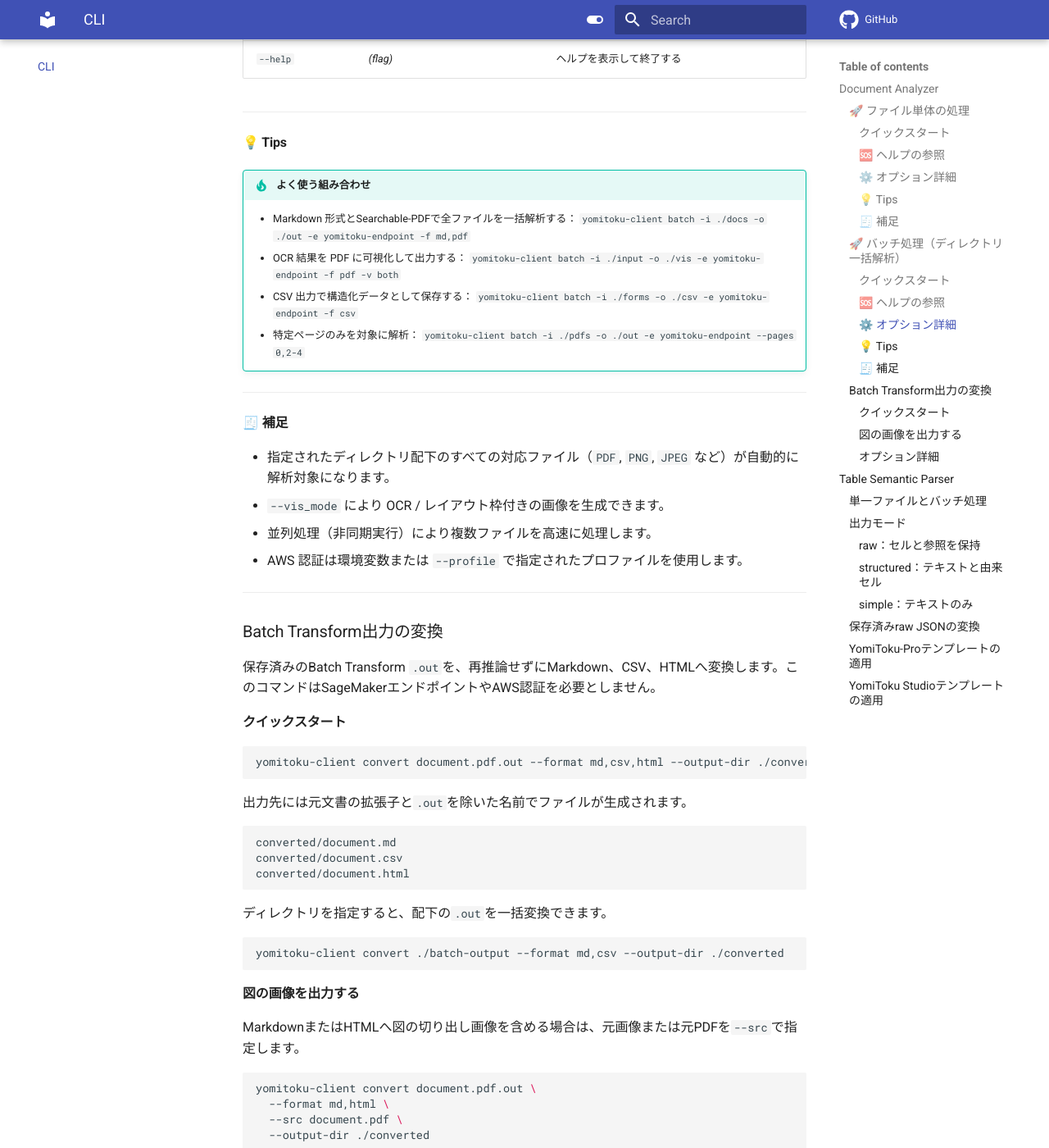
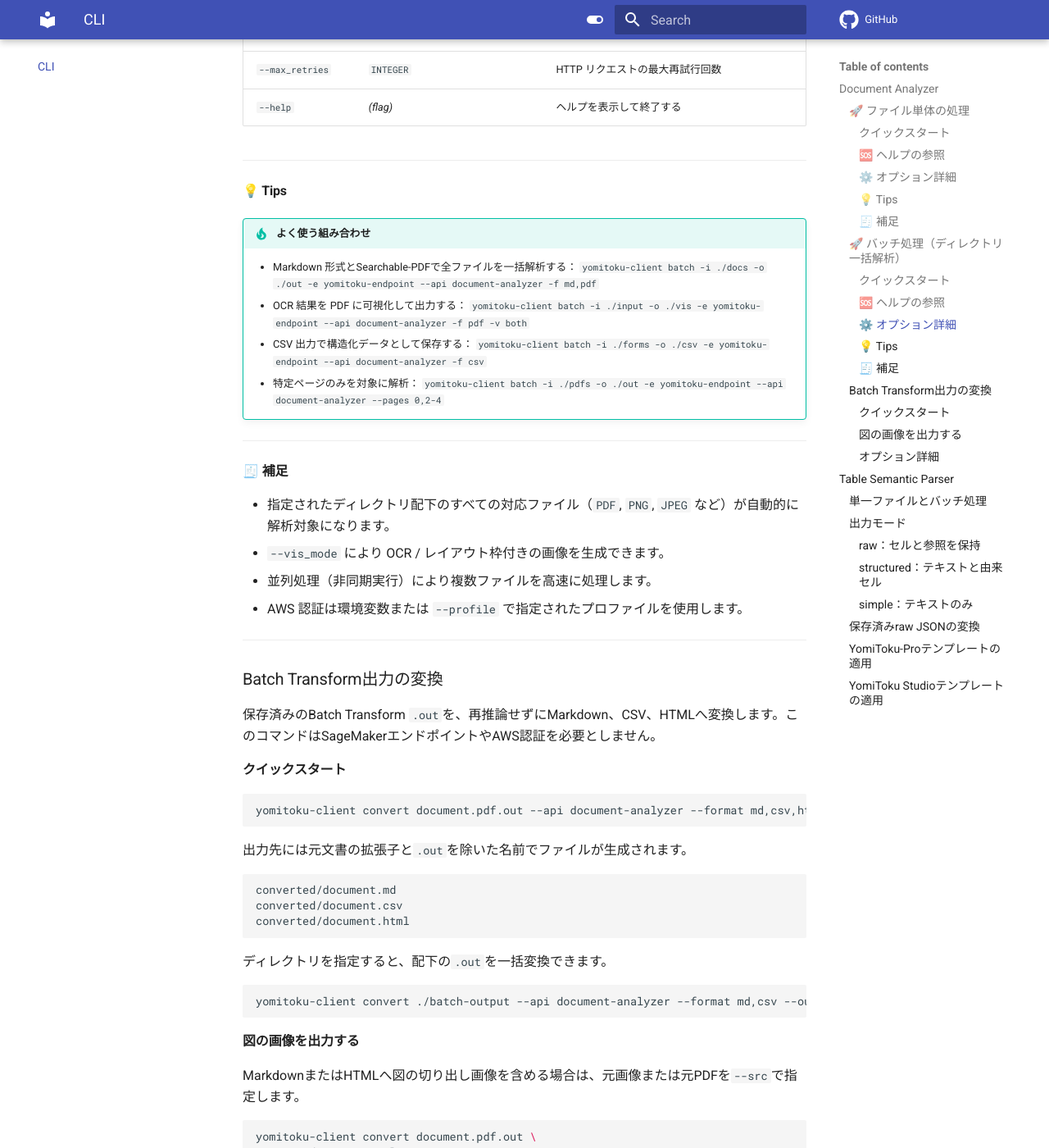
Before and after one commit to MLism-Inc/yomitoku-client, an MkDocs documentation site: the page built from docs/cli-usage.md, in a window 1280 px wide and 1400 px high, scrolled down 6512 px. Shown: the whole window at 82% size. Built offline with MkDocs 1.6.1 and Material for MkDocs 9.7.7, drawn with Linux system fonts in a browser that asks for light colours; comment, search, counter and statistics services are not loaded; some of the changed text lies outside the part shown.

Commit message:
Specify --api in the CLI examples
--api の指定を推奨する方針にしたため、ドキュメントの実行例もそれに合わせる。
例では短縮名ではなく正式名（--api document-analyzer）を使い、初見でも何を指定して
いるか分かるようにする。短縮名は cli-usage.md 冒頭の対応表で案内する。

Co-Authored-By: Claude Opus 5 (1M context) <noreply@anthropic.com>

````diff
--- a/docs/cli-usage.md
+++ b/docs/cli-usage.md
@@ -38,7 +38,7 @@ JSONに加えて、CSV、HTML、Markdown、Searchable PDFへの変換と、OCR
 #### クイックスタート
 
 ```bash
-yomitoku-client single ${path_file} -e ${endpoint_name} -r ${region} -f md -o demo
+yomitoku-client single ${path_file} -e ${endpoint_name} -r ${region} --api document-analyzer -f md -o demo
 ```
 
 | 引数             | 説明                                                         |
@@ -56,6 +56,7 @@ yomitoku-client single ${path_file} -e ${endpoint_name} -r ${region} -f md -o de
 > yomitoku-client single samples/demo.pdf \
 >   -e yomitoku-endpoint \
 >   -r ap-northeast-1 \
+>   --api document-analyzer \
 >   -f md \
 >   -o output/
 > ```
@@ -105,13 +106,13 @@ yomitoku-client single --help
 
 !!! tip "よく使う組み合わせ"
     - Markdown 形式とCSVで解析結果を保存する：
-    `yomitoku-client single invoice.pdf -e yomitoku-endpoint -f md,csv`
+    `yomitoku-client single invoice.pdf -e yomitoku-endpoint --api document-analyzer -f md,csv`
     - OCR 結果を PDF に埋め込み可視化する：
-    `yomitoku-client single report.pdf -e yomitoku-endpoint -f pdf -v both`
+    `yomitoku-client single report.pdf -e yomitoku-endpoint --api document-analyzer -f pdf -v both`
     - 中間JSONも同時に保存する：
-    `yomitoku-client single form.png -e yomitoku-endpoint -f csv --intermediate_save`
+    `yomitoku-client single form.png -e yomitoku-endpoint --api document-analyzer -f csv --intermediate_save`
     - 特定ページのみを解析：
-    `yomitoku-client single book.pdf -e yomitoku-endpoint --pages "1,2-5"`
+    `yomitoku-client single book.pdf -e yomitoku-endpoint --api document-analyzer --pages "1,2-5"`
 ---
 
 #### 🧾 補足
@@ -132,7 +133,7 @@ yomitoku-client single --help
 #### クイックスタート
 
 ```bash
-yomitoku-client batch -i ${input_dir} -o ${output_dir} -e ${endpoint_name} -r ${region} -f md
+yomitoku-client batch -i ${input_dir} -o ${output_dir} -e ${endpoint_name} -r ${region} --api document-analyzer -f md
 ```
 
 | 引数                  | 説明                                                         |
@@ -152,6 +153,7 @@ yomitoku-client batch -i ${input_dir} -o ${output_dir} -e ${endpoint_name} -r ${
 >   -o ./results \
 >   -e yomitoku-endpoint \
 >   -r ap-northeast-1 \
+>   --api document-analyzer \
 >   -f md
 > ```
 
@@ -200,13 +202,13 @@ yomitoku-client batch --help
 
 !!! tip "よく使う組み合わせ"
     - Markdown 形式とSearchable-PDFで全ファイルを一括解析する：
-    `yomitoku-client batch -i ./docs -o ./out -e yomitoku-endpoint -f md,pdf`
+    `yomitoku-client batch -i ./docs -o ./out -e yomitoku-endpoint --api document-analyzer -f md,pdf`
     - OCR 結果を PDF に可視化して出力する：
-    `yomitoku-client batch -i ./input -o ./vis -e yomitoku-endpoint -f pdf -v both`
+    `yomitoku-client batch -i ./input -o ./vis -e yomitoku-endpoint --api document-analyzer -f pdf -v both`
     - CSV 出力で構造化データとして保存する：
-    `yomitoku-client batch -i ./forms -o ./csv -e yomitoku-endpoint -f csv`
+    `yomitoku-client batch -i ./forms -o ./csv -e yomitoku-endpoint --api document-analyzer -f csv`
     - 特定ページのみを対象に解析：
-    `yomitoku-client batch -i ./pdfs -o ./out -e yomitoku-endpoint --pages 0,2-4`
+    `yomitoku-client batch -i ./pdfs -o ./out -e yomitoku-endpoint --api document-analyzer --pages 0,2-4`
 
 ---
 
@@ -226,7 +228,7 @@ yomitoku-client batch --help
 #### クイックスタート
 
 ```bash
-yomitoku-client convert document.pdf.out --format md,csv,html --output-dir ./converted
+yomitoku-client convert document.pdf.out --api document-analyzer --format md,csv,html --output-dir ./converted
 ```
 
 出力先には元文書の拡張子と`.out`を除いた名前でファイルが生成されます。
@@ -240,7 +242,7 @@ converted/document.html
 ディレクトリを指定すると、配下の`.out`を一括変換できます。
 
 ```bash
-yomitoku-client convert ./batch-output --format md,csv --output-dir ./converted
+yomitoku-client convert ./batch-output --api document-analyzer --format md,csv --output-dir ./converted
 ```
 
 #### 図の画像を出力する
@@ -249,6 +251,7 @@ MarkdownまたはHTMLへ図の切り出し画像を含める場合は、元画
 
 ```bash
 yomitoku-client convert document.pdf.out \
+  --api document-analyzer \
   --format md,html \
   --src document.pdf \
   --output-dir ./converted
````
Also changed, not shown: other parts of docs/cli-usage.md (+1 -1 lines), README.en.md (+2 -2 lines), README.md (+3 -2 lines), docs/advanced.md (+4 -4 lines), docs/batch-transform.md (+2 -0 lines), docs/index.md (+2 -0 lines).
